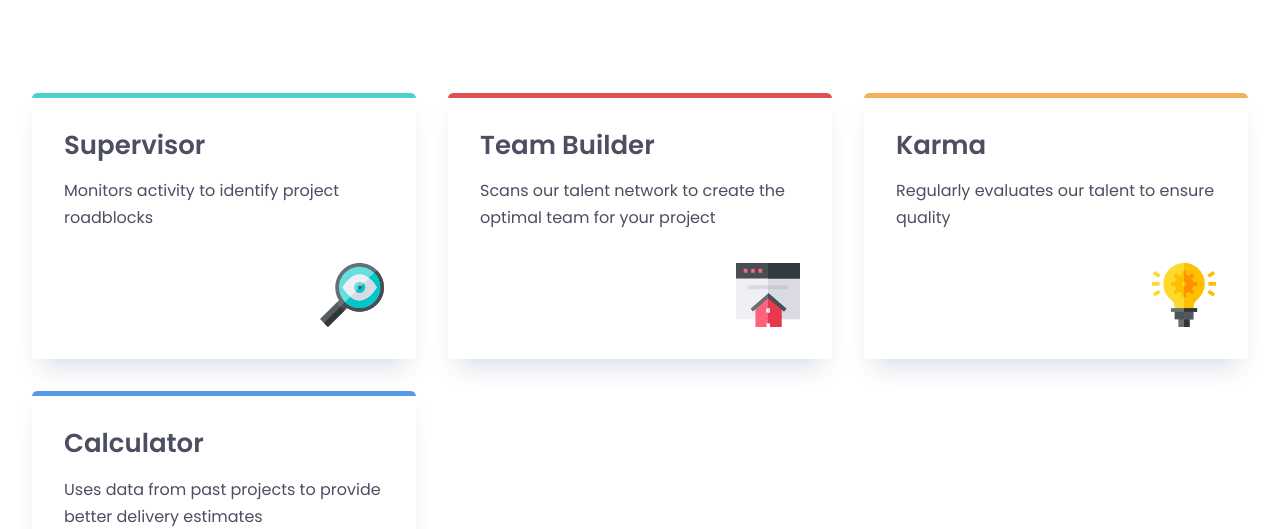
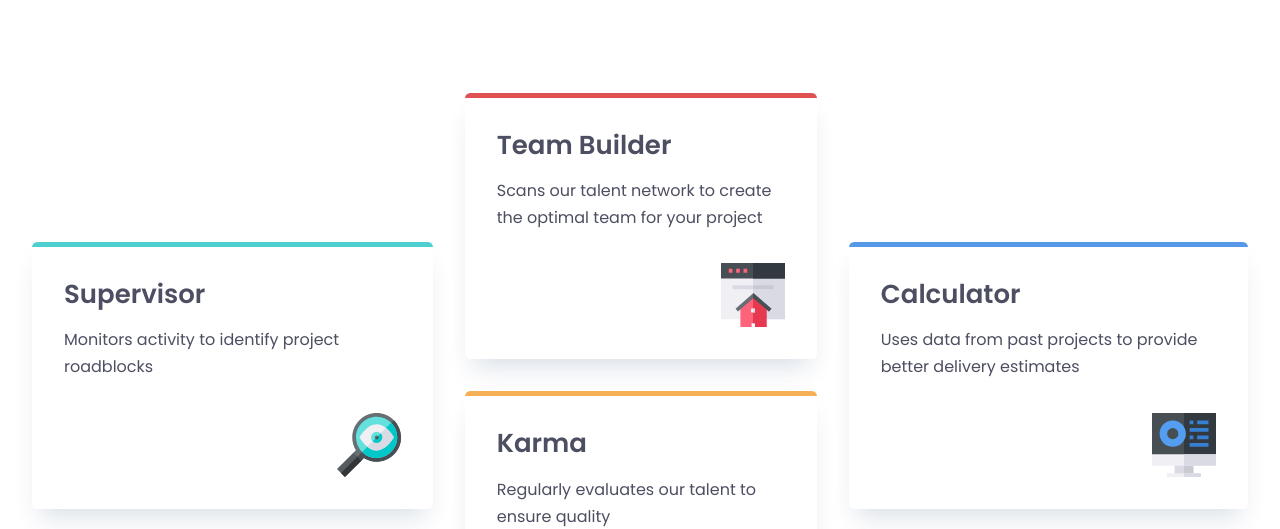
Before and after one commit to Annie-Huang/four-card-feature-section, a website: page index.html in a window 1280 px wide. Shown: the part 273-802 px from the top of the page. Drawn offline with Linux system fonts and the light colour scheme.

Commit message:
Switch to use grid-template-areas

```diff
--- a/style.css
+++ b/style.css
@@ -89,7 +89,13 @@ header p {
 
 @media (min-width: 800px) {
   .layout-grid {
-    grid-template-columns: repeat(3, 1fr);
+    /*grid-template-columns: repeat(3, 1fr);*/
+    /* put ... and .... to make it visual align*/
+    grid-template-areas:
+      '... two   ....'
+      'one two   four'
+      'one three four'
+      '... three ....';
   }
 }
 
@@ -97,13 +103,13 @@ header p {
 .layout-grid > * {
   flex: 1;
 }
-
+/*
 .col {
-  /*border: 3px solid dodgerblue;*/
+  !*border: 3px solid dodgerblue;*!
   display: grid;
   align-items: center;
   gap: inherit;
-}
+}*/
 
 .card {
   --br: 0.325rem;
@@ -113,6 +119,19 @@ header p {
   border-top: var(--br) solid;
   border-radius: var(--br);
   box-shadow: 0 1rem 1.5rem -0.5rem rgb(0 50 100 / 0.15);
+}
+
+.layout-grid > :nth-child(1) {
+  grid-area: one;
+}
+.layout-grid > :nth-child(2) {
+  grid-area: two;
+}
+.layout-grid > :nth-child(3) {
+  grid-area: three;
+}
+.layout-grid > :nth-child(4) {
+  grid-area: four;
 }
 
 .card__title {
```
